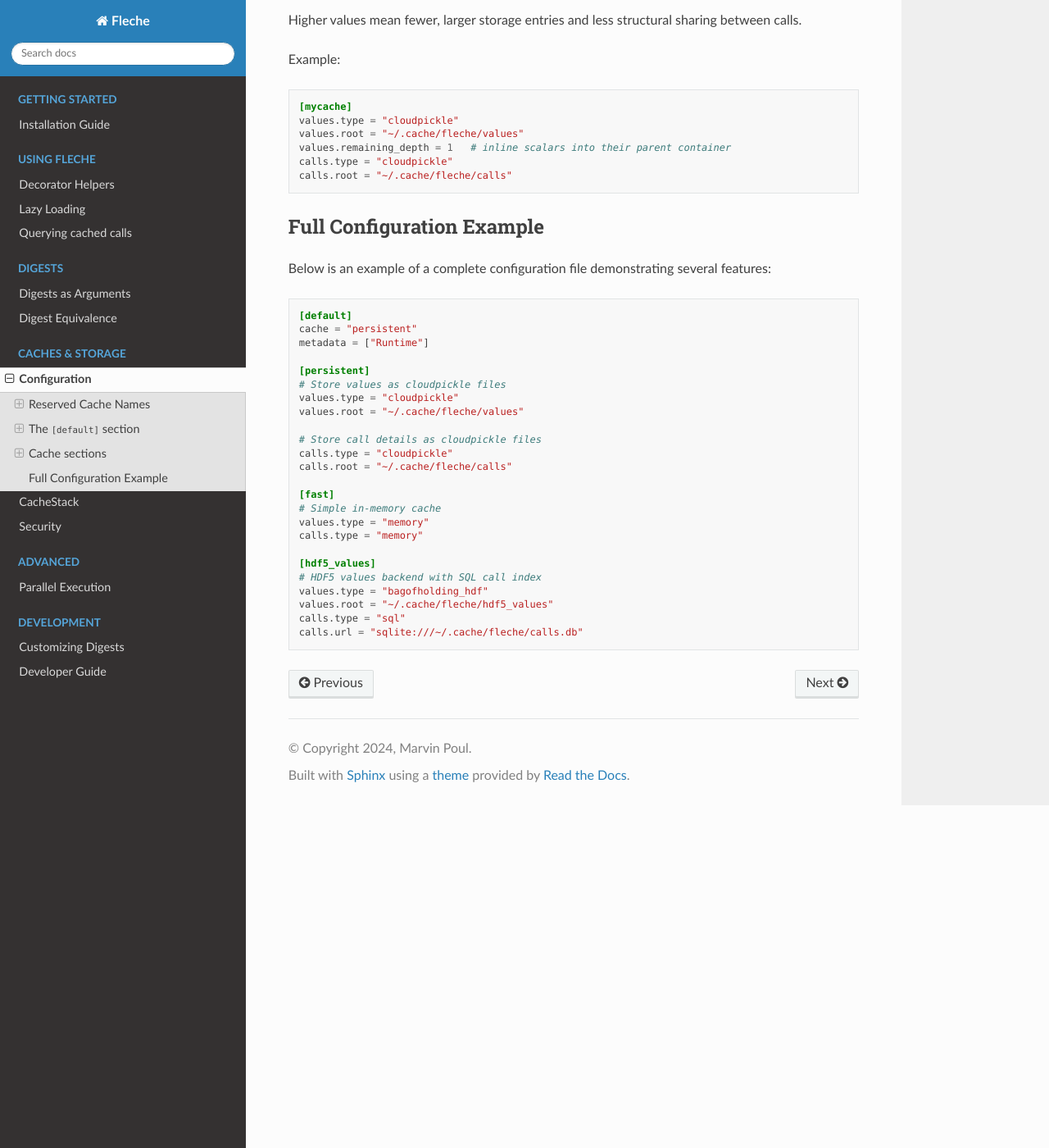
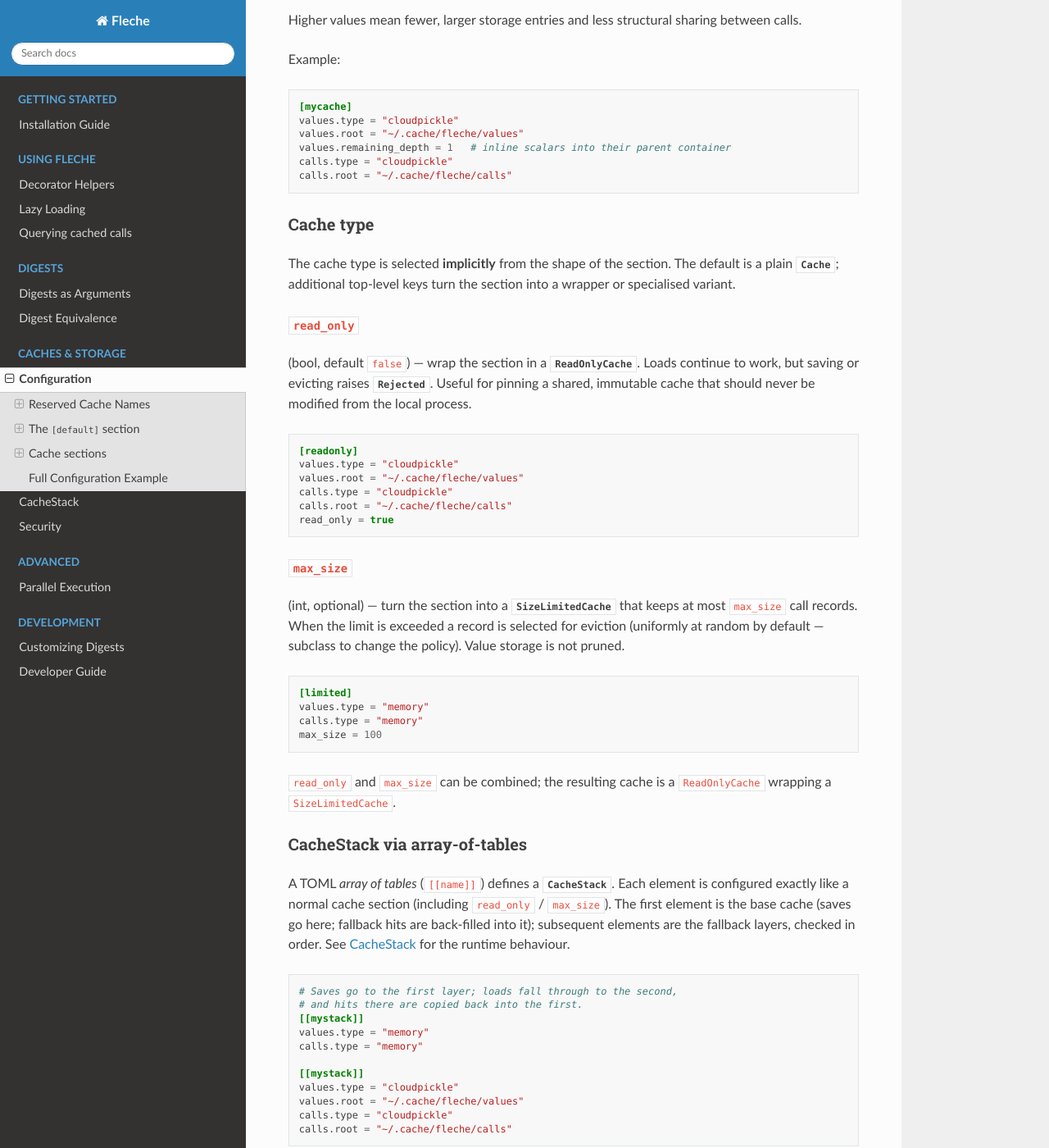
Before and after one commit to pmrv/fleche, a Sphinx documentation site: the page built from docs/storage/configuration.rst, in a window 1280 px wide and 1400 px high, scrolled down 3754 px. Shown: the whole window at 82% size. Built offline with Sphinx 7.4.7 and the Read the Docs theme 3.1.0, drawn with Linux system fonts in a browser that asks for light colours; pages that are not in the unit, such as notebooks, are missing from menus; some of the changed text lies outside the part shown.

Commit message:
docs(config): document read_only, max_size and CacheStack TOML syntax
The configuration page only covered plain Cache sections.  Add a
"Cache type" subsection covering the implicit wrappers selected by
cache_from_config: read_only (ReadOnlyCache), max_size
(SizeLimitedCache), and array-of-tables for CacheStack.  Extend the
full example with one section per variant.

```diff
--- a/docs/storage/configuration.rst
+++ b/docs/storage/configuration.rst
@@ -221,6 +221,74 @@ Example:
    calls.type = "cloudpickle"
    calls.root = "~/.cache/fleche/calls"
 
+Cache type
+~~~~~~~~~~
+
+The cache type is selected **implicitly** from the shape of the section.
+The default is a plain :class:`~fleche.caches.Cache`; additional top-level
+keys turn the section into a wrapper or specialised variant.
+
+``read_only``
+^^^^^^^^^^^^^
+
+(bool, default ``false``) — wrap the section in a
+:class:`~fleche.caches.ReadOnlyCache`.  Loads continue to work, but saving
+or evicting raises :class:`~fleche.caches.Rejected`.  Useful for pinning a
+shared, immutable cache that should never be modified from the local
+process.
+
+.. code-block:: toml
+
+   [readonly]
+   values.type = "cloudpickle"
+   values.root = "~/.cache/fleche/values"
+   calls.type = "cloudpickle"
+   calls.root = "~/.cache/fleche/calls"
+   read_only = true
+
+``max_size``
+^^^^^^^^^^^^
+
+(int, optional) — turn the section into a
+:class:`~fleche.caches.SizeLimitedCache` that keeps at most ``max_size``
+call records.  When the limit is exceeded a record is selected for
+eviction (uniformly at random by default — subclass to change the
+policy).  Value storage is not pruned.
+
+.. code-block:: toml
+
+   [limited]
+   values.type = "memory"
+   calls.type = "memory"
+   max_size = 100
+
+``read_only`` and ``max_size`` can be combined; the resulting cache is a
+``ReadOnlyCache`` wrapping a ``SizeLimitedCache``.
+
+CacheStack via array-of-tables
+~~~~~~~~~~~~~~~~~~~~~~~~~~~~~~
+
+A TOML *array of tables* (``[[name]]``) defines a
+:class:`~fleche.caches.CacheStack`.  Each element is configured exactly
+like a normal cache section (including ``read_only`` / ``max_size``).
+The first element is the base cache (saves go here; fallback hits are
+back-filled into it); subsequent elements are the fallback layers,
+checked in order.  See :doc:`cache_stack` for the runtime behaviour.
+
+.. code-block:: toml
+
+   # Saves go to the first layer; loads fall through to the second,
+   # and hits there are copied back into the first.
+   [[mystack]]
+   values.type = "memory"
+   calls.type = "memory"
+
+   [[mystack]]
+   values.type = "cloudpickle"
+   values.root = "~/.cache/fleche/values"
+   calls.type = "cloudpickle"
+   calls.root = "~/.cache/fleche/calls"
+
 Full Configuration Example
 --------------------------
 
@@ -252,3 +320,28 @@ Below is an example of a complete configuration file demonstrating several featu
    values.root = "~/.cache/fleche/hdf5_values"
    calls.type = "sql"
    calls.url = "sqlite:///~/.cache/fleche/calls.db"
+
+   # Size-limited in-memory cache (evicts random call records past 100)
+   [limited]
+   values.type = "memory"
+   calls.type = "memory"
+   max_size = 100
+
+   # Read-only view of a shared on-disk cache
+   [readonly]
+   values.type = "cloudpickle"
+   values.root = "~/.cache/fleche/values"
+   calls.type = "cloudpickle"
+   calls.root = "~/.cache/fleche/calls"
+   read_only = true
+
+   # CacheStack: fast in-memory layer in front of a persistent layer
+   [[layered]]
+   values.type = "memory"
+   calls.type = "memory"
+
+   [[layered]]
+   values.type = "cloudpickle"
+   values.root = "~/.cache/fleche/values"
+   calls.type = "cloudpickle"
+   calls.root = "~/.cache/fleche/calls"
```
